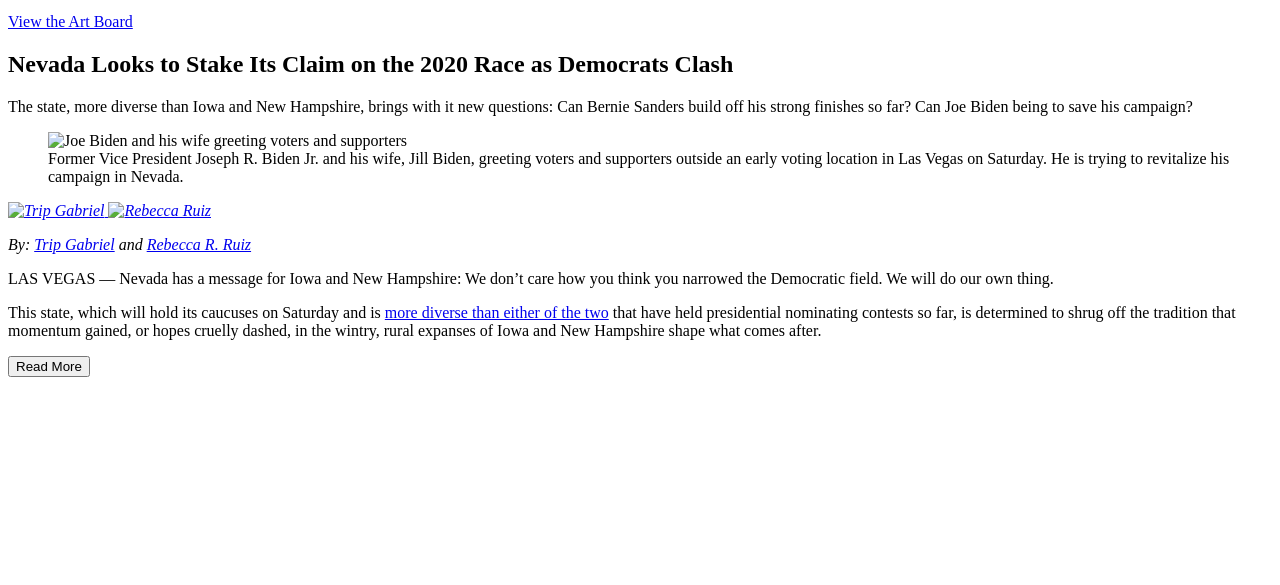
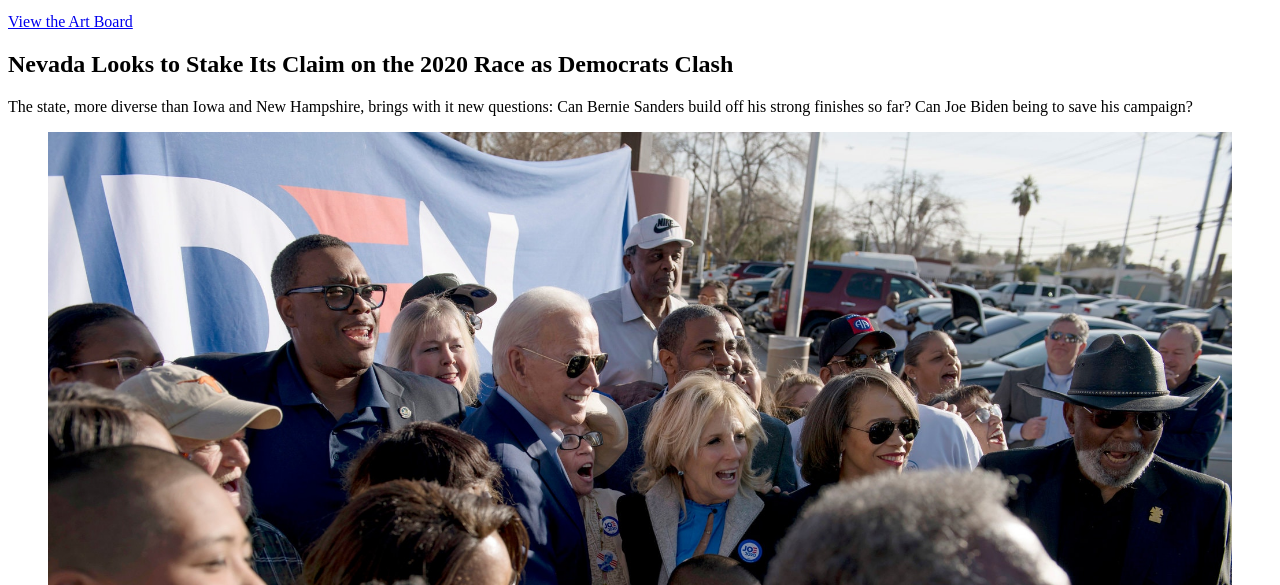
Before and after one commit to neerjashah/create-the-html-elements, a plain HTML site: page journalism/index.html in a window 1280 px wide. Shown: the part 215-800 px from the top of the page. Drawn offline with Linux system fonts and the light colour scheme; the site is published under a folder, as on GitHub Pages, so addresses that start at the root find nothing.

Commit message:
fixed rest of images and links

```diff
--- a/journalism/index.html
+++ b/journalism/index.html
@@ -114,7 +114,7 @@
         </p>
         <figure>
           <img
-            src="/images/joe-biden.jpg"
+            src="../images/joe-biden.jpg"
             alt="Joe Biden and his wife greeting voters and supporters"
             width="100%"
           />
@@ -218,11 +218,11 @@
 
    <address>
      <a href=https://www.nytimes.com/by/trip-gabriel target="_blank">
-   <img src="/images/trip-gabriel.png" alt="Trip Gabriel" width=100%>
+   <img src="../images/trip-gabriel.png" alt="Trip Gabriel" width=100%>
 
   </a>
   <a href=https://www.nytimes.com/by/rebecca-r-ruiz target="_blank">
-    <img src="/images/rebecca-ruiz.png" alt="Rebecca Ruiz" width=100%></a>
+    <img src="../images/rebecca-ruiz.png" alt="Rebecca Ruiz" width=100%></a>
     <p>By:
       <a href=https://www.nytimes.com/by/trip-gabriel>Trip Gabriel</a> and
       <a href=https://www.nytimes.com/by/rebecca-r-ruiz>Rebecca R. Ruiz</a> </p>
```
Also changed, not shown: card/index.html (+1 -1 lines), common-elements/index.html (+3 -3 lines).
